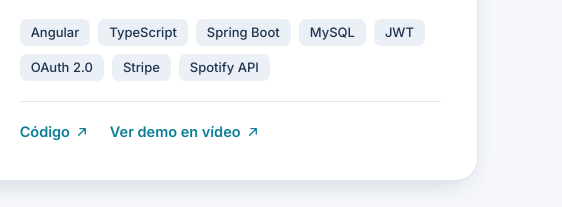
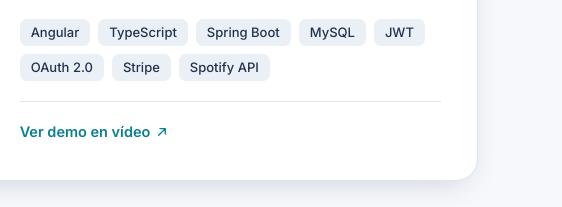
Before and after one commit to jesuuscallejaas/jesuuscallejaas.github.io, a plain HTML site: page index.html in a window 1280 px wide. Shown: the part 3040-3247 px from the top of the page, 718-1280 px from the left. Drawn offline with Linux system fonts and the light colour scheme.

Commit message:
Quitar enlace al repositorio de Gramola
Co-Authored-By: Claude Opus 5.5 <noreply@anthropic.com>

```diff
--- a/index.html
+++ b/index.html
@@ -222,7 +222,6 @@
                             <li>Angular</li><li>TypeScript</li><li>Spring Boot</li><li>MySQL</li><li>JWT</li><li>OAuth 2.0</li><li>Stripe</li><li>Spotify API</li>
                         </ul>
                         <div class="project-links">
-                            <a class="link-arrow" href="https://github.com/jesuuscallejaas/gramola-jesus" target="_blank" rel="noopener noreferrer">Código<svg class="icon"><use href="#i-arrow"/></svg></a>
                             <a class="link-arrow" href="videos/demo_gramola.mp4" target="_blank" rel="noopener noreferrer">Ver demo en vídeo<svg class="icon"><use href="#i-arrow"/></svg></a>
                         </div>
                     </div>
```
